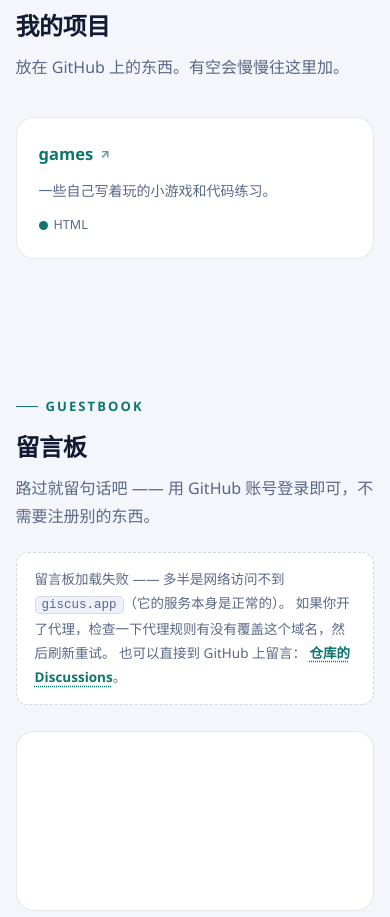
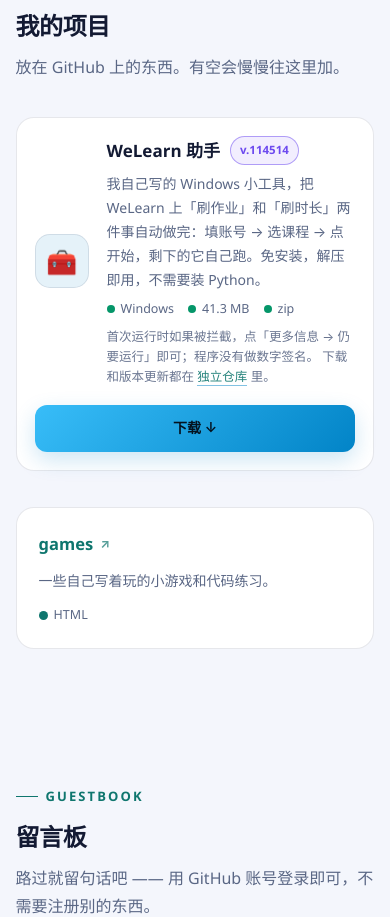
Before and after one commit to hulue-lin/caolinhao, a plain HTML site: page index.html in a window 390 px wide. Shown: the part 5543-6460 px from the top of the page. Drawn offline with Linux system fonts and the light colour scheme; no server answers.

Commit message:
WeLearn 助手改为指向独立仓库，网站仓库不再带 41MB 压缩包

```diff
--- a/index.html
+++ b/index.html
@@ -553,6 +553,50 @@
   }
   .repo-loading{
     grid-column:1/-1;margin:0;color:var(--muted);font-size:14px;
+  }
+
+  /* ===== 我写的工具（下载卡片） ===== */
+  .tool{
+    display:flex;align-items:center;gap:18px;
+    margin-top:36px;padding:20px 22px;border-radius:var(--radius);
+    background:var(--panel);border:1px solid var(--line);
+    transition:transform .25s,border-color .25s,background .25s;
+  }
+  .tool:hover{transform:translateY(-3px);border-color:var(--line-2);background:var(--panel-2)}
+  .tool-ic{
+    flex:0 0 auto;width:54px;height:54px;border-radius:15px;
+    display:grid;place-items:center;font-size:25px;
+    background:var(--tint-1);border:1px solid var(--line);
+  }
+  .tool-body{flex:1;min-width:0;display:flex;flex-direction:column;gap:7px}
+  .tool-head{display:flex;align-items:center;gap:10px;flex-wrap:wrap}
+  .tool-head b{font-size:17px;font-weight:700;color:var(--text)}
+  .tool-head em{
+    font-style:normal;font-size:11.5px;font-weight:600;
+    padding:3px 9px;border-radius:999px;color:var(--accent-2);
+    background:var(--tint-2);border:1px solid var(--violet-line);
+  }
+  .tool-desc{color:var(--muted);font-size:14px;line-height:1.7}
+  .tool-note{color:var(--muted);font-size:12.5px;line-height:1.6;opacity:.9}
+  .tool-note a{color:var(--accent);border-bottom:1px solid var(--link-line)}
+  .tool-note a:hover{color:var(--text);border-bottom-color:var(--text)}
+  .tool-meta{display:flex;flex-wrap:wrap;gap:14px;font-size:12.5px;color:var(--muted)}
+  .tool-meta i{font-style:normal;display:inline-flex;align-items:center;gap:6px}
+  .tool-meta i::before{
+    content:"";width:8px;height:8px;border-radius:50%;
+    background:var(--accent-3);display:block;
+  }
+  .tool-dl{
+    flex:0 0 auto;display:inline-flex;align-items:center;gap:7px;
+    padding:11px 18px;border-radius:12px;font-size:14px;font-weight:600;color:#04121f;
+    background:linear-gradient(135deg,var(--blue-b),var(--blue-a));
+    box-shadow:0 8px 22px var(--glow-b);
+    transition:transform .2s,box-shadow .2s;
+  }
+  .tool:hover .tool-dl{transform:translateX(2px);box-shadow:0 10px 26px var(--glow-a)}
+  @media (max-width:640px){
+    .tool{flex-wrap:wrap;padding:18px}
+    .tool-dl{width:100%;justify-content:center;order:3}
   }
 
   /* ===== 时间线 ===== */
@@ -974,6 +1018,18 @@
       <h2 class="title reveal">我的项目</h2>
       <p class="lead reveal">放在 GitHub 上的东西。有空会慢慢往这里加。</p>
 
+      <div class="tool reveal">
+        <span class="tool-ic" aria-hidden="true">🧰</span>
+        <span class="tool-body">
+          <span class="tool-head"><b>WeLearn 助手</b><em>v.114514</em></span>
+          <span class="tool-desc">我自己写的 Windows 小工具，把 WeLearn 上「刷作业」和「刷时长」两件事自动做完：填账号 → 选课程 → 点开始，剩下的它自己跑。免安装，解压即用，不需要装 Python。</span>
+          <span class="tool-meta"><i>Windows</i><i>41.3 MB</i><i>zip</i></span>
+          <span class="tool-note">首次运行时如果被拦截，点「更多信息 → 仍要运行」即可；程序没有做数字签名。
+            下载和版本更新都在 <a href="https://github.com/hulue-lin/welearn%E5%B7%A5%E5%85%B7" target="_blank" rel="noopener noreferrer">独立仓库</a> 里。</span>
+        </span>
+        <a class="tool-dl" href="https://github.com/hulue-lin/welearn%E5%B7%A5%E5%85%B7/raw/main/welearn-assistant-v114514.zip" target="_blank" rel="noopener noreferrer">下载 ↓</a>
+      </div>
+
       <div class="projects reveal" id="projectList">
         <p class="repo-loading" id="repoNote">正在读取仓库信息…</p>
       </div>    </div>
```
Also changed, not shown: 1 other file.
